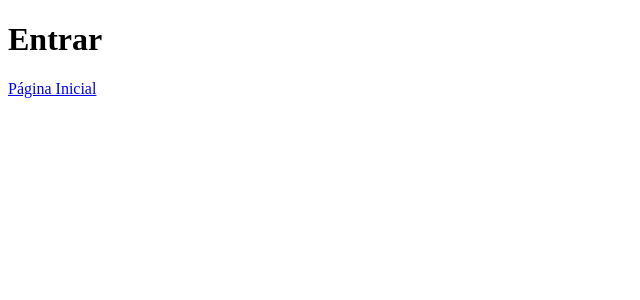
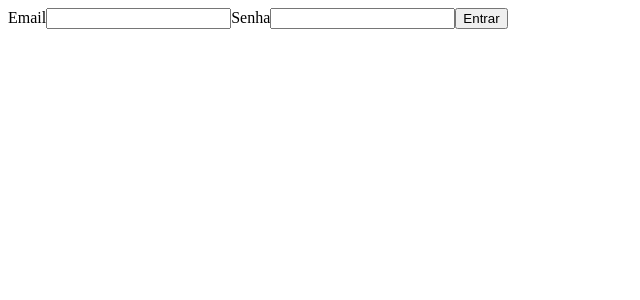
Before and after one commit to guilhermebarrosdev/Curso-React-com-Typescript, a React (Vite) app: page /entrar in a window 1280 px wide. Shown: the top 300 px of the page, without its empty margins (0-640 px from the left). Built offline with nearby package versions, Linux system fonts and the light colour scheme.

Commit message:
:sparkles: add login page and form

```diff
--- a/src/app/pages/login/Login.tsx
+++ b/src/app/pages/login/Login.tsx
@@ -1,10 +1,39 @@
+import { useState } from 'react';
 import { Link } from 'react-router-dom';
 
 export const Login = () => {
+  const [email, setEmail] = useState('');
+  const [password, setPassword] = useState('');
+
+  const handleEntrar = () => {
+    console.log(email, password);
+  };
+
   return (
     <>
-      <h1>Entrar</h1>
-      <Link to="/pagina-inicial">Página Inicial</Link>
+      <form>
+        <label>
+          <span>Email</span>
+          <input
+            type="email"
+            value={email}
+            onChange={(e) => setEmail(e.target.value)}
+          />
+        </label>
+
+        <label>
+          <span>Senha</span>
+          <input
+            type="password"
+            value={password}
+            onChange={(e) => setPassword(e.target.value)}
+          />
+        </label>
+
+        <button type="button" onClick={handleEntrar}>
+          Entrar
+        </button>
+      </form>
     </>
   );
 };
```
